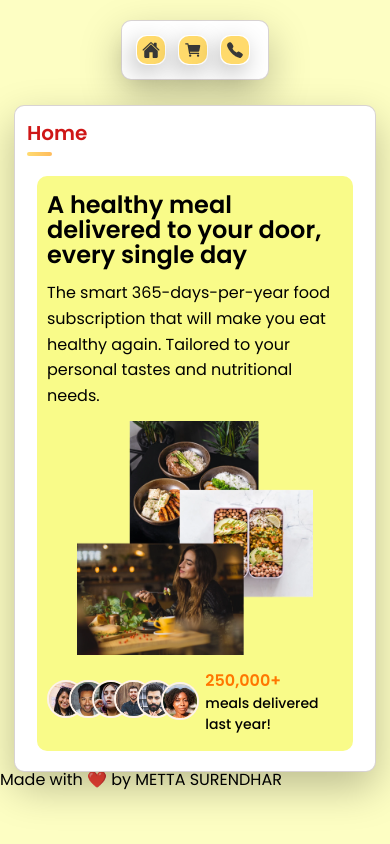
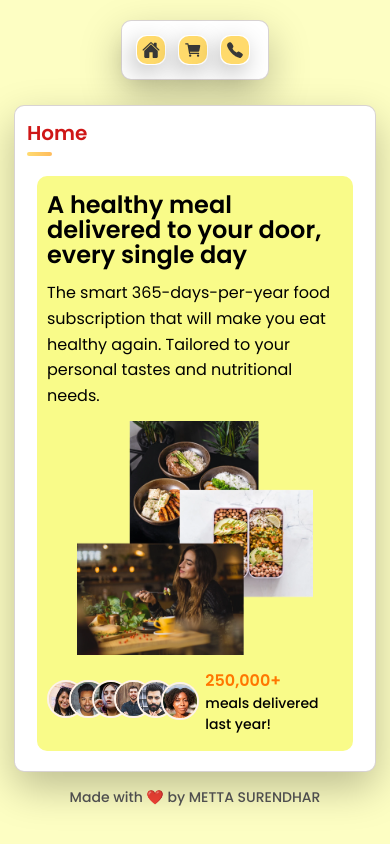
Before and after one commit to MettaSurendhar/Foodie, a plain HTML site: page index.html in a window 390 px wide. Drawn offline with nearby package versions, Linux system fonts and the light colour scheme.

Commit message:
Updated styles related to footer

```diff
--- a/assets/css/style.css
+++ b/assets/css/style.css
@@ -598,6 +598,17 @@ textarea.form-input {
 
 .form-btn:disabled:hover::before { background: var(--bg-gradient-jet); }
 
+/**************************/
+/* FOOTER SECTION */
+/**************************/
+
+footer {
+  margin-bottom: 30px;
+  text-align: center;
+  font-size: 18px;
+  color: #555 ;
+  font-weight: 500;
+}
 
 /**************************/
 /* RESPONSIVE SECTION */
@@ -635,9 +646,9 @@ textarea.form-input {
   }
 
   main {
-    margin:18px 14px;
+    margin:0px 14px;
     margin-top: 20px;
-    margin-bottom: 20px;
+    margin-bottom: 40px;
     flex-direction: column;
     gap:0;
   }
@@ -874,6 +885,13 @@ textarea.form-input {
   visibility: hidden;
   }
 
+   /* footer */
+
+  footer{
+    margin-bottom: 15px;
+    font-size: 14px;
+  }
+
 }
 
 /*------------------------*/
@@ -969,8 +987,6 @@ textarea.form-input {
     height:250px;
   }
 
-
-
 }
 
 /*------------------------*/
```
